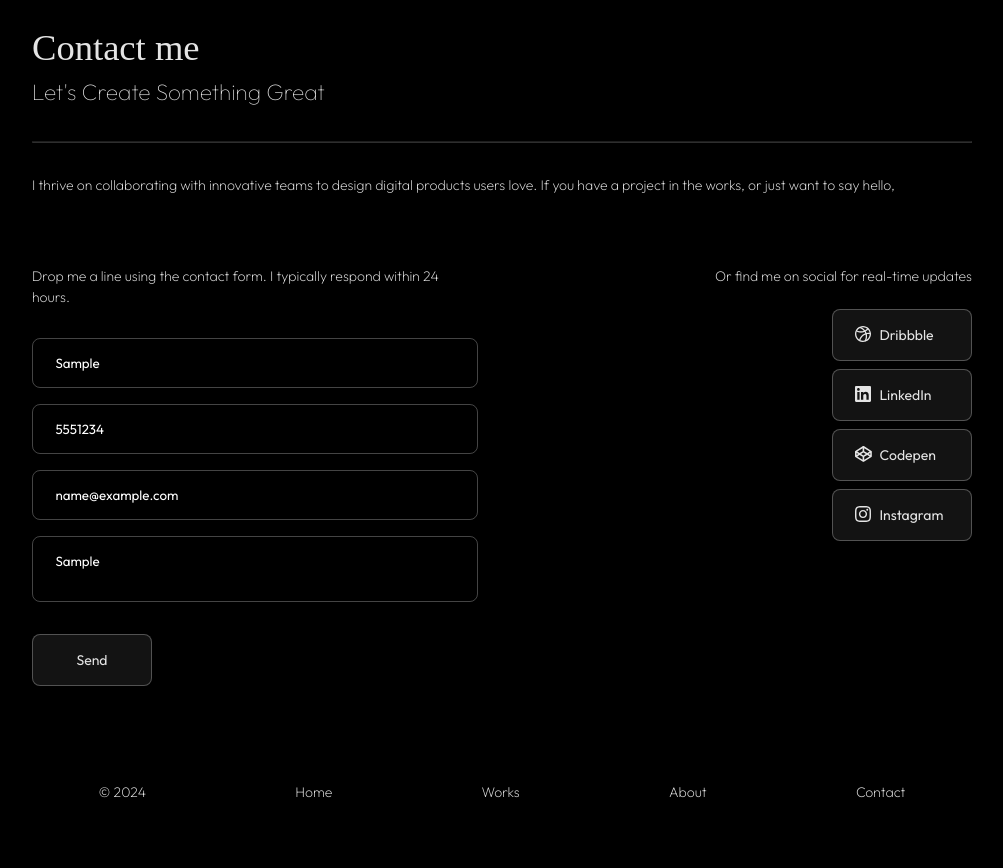
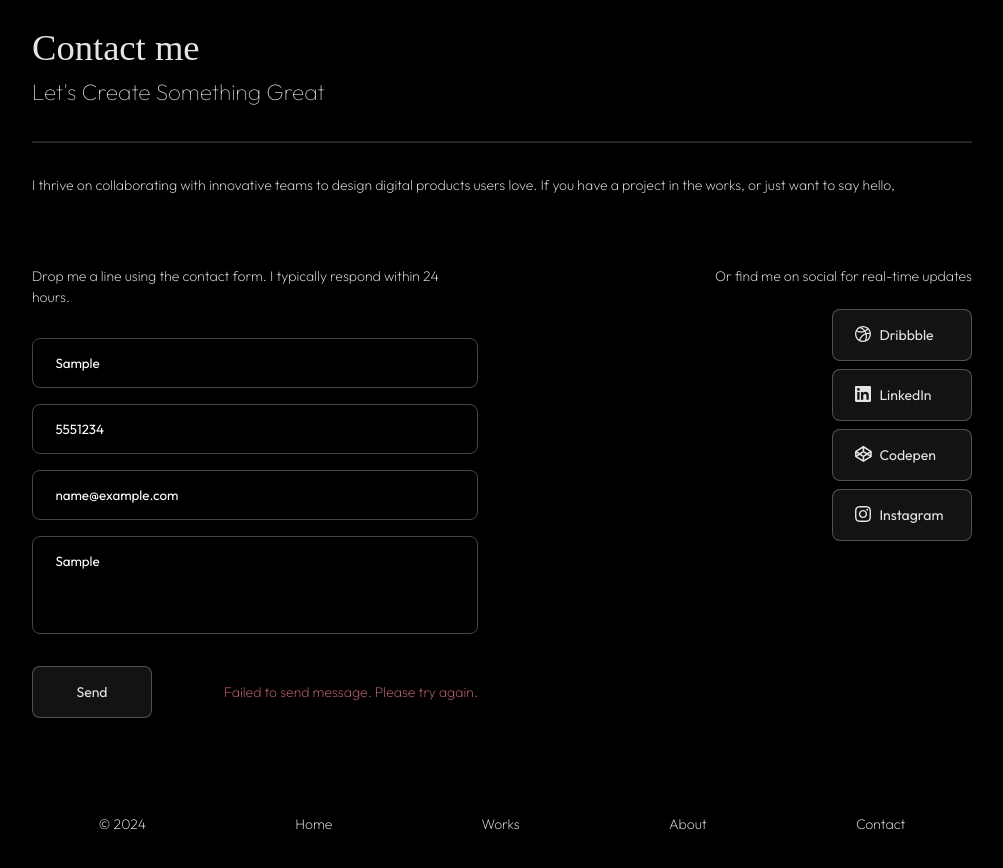
Before and after one commit to pankan/k7, a Vue app: page /contact in a window 1280 px wide. Both pictures are taken after typing "Sample", "5551234", "name@example.com", "Sample" into the empty fields and a click on the button "Send". Shown: the top 868 px of the page, without its empty margins (138-1141 px from the left). Built offline with nearby package versions, Linux system fonts and the light colour scheme; no server answers; a web font is replaced by a local one.

Commit message:
contact form

```diff
--- a/src/assets/styles/main.scss
+++ b/src/assets/styles/main.scss
@@ -2,6 +2,7 @@
 
 $primary-color: #E4E4E4;
 $background-color: #000;
+$loader-bg: #000000dd;
 $button-background: #ffffff13;
 $button-border: #ffffff44;
 $button-hover-background: #ffffff26;
@@ -9,6 +10,7 @@ $job-background: #ffffff26;
 $input-border: #ffffff44;
 $input-focus-outline: #ffffff88;
 $thumb-bg: #1F1F1F;
+$green: #54c483;
 
 * {
   box-sizing: border-box;
@@ -222,6 +224,7 @@ img.fill-in {
 
   .col {
     width: 50%;
+    position: relative;
   }
 }
 
@@ -231,6 +234,7 @@ img.fill-in {
   gap: 1rem;
   flex-direction: column;
   align-items: flex-start;
+  width: 100%;
 }
 
 .social {
@@ -250,7 +254,6 @@ img.fill-in {
   }
 }
 
-.contact-form {
 input,
 textarea {
   background: none;
@@ -262,12 +265,124 @@ img.fill-in {
   resize: none;
   font-family: "Outfit", sans-serif;
 }
-}
 
 input,
 textarea {
   &:focus {
     outline: 1px solid $input-focus-outline;
+  }
+}
+
+.loader-wrapper{
+  background: $loader-bg;
+  position: absolute;
+  width: 100%;
+  height: 100%;
+  display: grid;
+  place-items: center;
+}
+
+.spinner {
+  width: 44px;
+  height: 44px;
+  margin: 100px auto;
+  background-color: none;
+  border: 3px solid #fff;
+
+  border-radius: 100%;
+  animation: scaleout 1.8s infinite ease-in-out;
+}
+
+@keyframes scaleout {
+  0% {
+    transform: scale(0);
+  } 100% {
+    transform: scale(1.0);
+    opacity: 0;
+  }
+}
+.buttons{
+  width: 100%;
+  display: flex;
+  align-items: center;
+  justify-content: space-between;
+}
+.modal{
+  display: flex;
+  gap: 8px;
+  align-items: center;
+  animation: slidein 1.2s ease-in-out;
+}
+@keyframes slidein {
+  0% {
+    transform: translateX(-20px);
+    opacity: 0;
+  } 100% {
+    transform: translateX(0);
+    opacity: 1;
+  }
+}
+.error{
+  color: #c26573;
+}
+.success-icon{
+  width: 20px;
+  height: 20px;
+  svg{
+    width: 20px;
+    height: 20px;
+  }
+}
+.svg-success {
+  display: inline-block;
+  vertical-align: top;
+  height: 300px;
+  width: 300px;
+  opacity: 1;
+  overflow: visible;
+
+  @keyframes tick {
+    0% {
+      stroke-dashoffset: 16px;
+      opacity: 1
+    }
+
+    100% {
+      stroke-dashoffset: 31px;
+      opacity: 1
+    }
+  }
+
+  @keyframes circle {
+    0% {
+      stroke-dashoffset: 72px;
+      opacity: 1
+    }
+
+    100% {
+      stroke-dashoffset: 0px;
+      opacity: 1
+    }
+  }
+
+  .success-tick {
+    fill: none;
+    stroke-width: 2px;
+    stroke: $green;
+    stroke-dasharray: 15px, 15px;
+    stroke-dashoffset: -14px;
+    animation: tick 450ms ease 1400ms forwards;
+    opacity: 0;
+  }
+
+  .success-circle-outline {
+    fill: none;
+    stroke-width: 2px;
+    stroke: $green;
+    stroke-dasharray: 72px, 72px;
+    stroke-dashoffset: 72px;
+    animation: circle 300ms ease-in-out 800ms forwards;
+    opacity: 0;
   }
 }
 
--- a/src/views/Contact.vue
+++ b/src/views/Contact.vue
@@ -1,5 +1,50 @@
 <script setup lang="ts">
   import Footer from '../components/Footer.vue'
+  import { ref } from 'vue'
+
+  const name = ref('')
+  const phone = ref('')
+  const email = ref('')
+  const message = ref('')
+  const isLoading = ref(false)
+  const formSuccess = ref(false)
+  const formError = ref(false)
+
+  const submitForm = async () => {
+    const formData = new FormData()
+    formData.append('name', name.value)
+    formData.append('phone', phone.value)
+    formData.append('email', email.value)
+    formData.append('message', message.value)
+
+    try {
+      formSuccess.value = false
+      formError.value = false
+      isLoading.value = true
+
+      const response = await fetch('https://script.google.com/macros/s/AKfycbyedRK9BckrnNM02sWbO4bccwn_oVBlNHXLagcysauobNfEEksRyh0dLs9171cqTiE7-g/exec', {
+        method: 'POST',
+        body: formData,
+      });
+
+      if (response.ok) {
+        // Clear form fields on successful submission
+        name.value = ''
+        phone.value = ''
+        email.value = ''
+        message.value = ''
+        isLoading.value = false
+        formSuccess.value = true
+      } else {
+        isLoading.value = false
+        formError.value = true
+      }
+    } catch (error) {
+      console.error('Error:', error)
+      isLoading.value = false
+      formError.value = true
+    }
+  };
 </script>
 
 <template>
@@ -13,12 +58,31 @@
       <br>
       <div class="two-cols">
         <div class="contact-form col">
+          <div class="loader-wrapper" v-if="isLoading">
+            <div class="spinner"></div>
+          </div>
           <p>Drop me a line using the contact form. I typically respond within 24 hours.</p>
-          <input type="text" placeholder="Name">
-          <input type="tel" placeholder="Phone">
-          <input type="email" placeholder="Email">
-          <textarea placeholder="Message"></textarea>
-          <a href="#"><button>Send</button></a>
+          <form @submit.prevent="submitForm" class="contact-form">
+            <input type="text" placeholder="Name" v-model="name" required>
+            <input type="tel" placeholder="Phone" v-model="phone" required>
+            <input type="email" placeholder="Email" v-model="email" required>
+            <textarea placeholder="Message" rows="4" v-model="message" required></textarea>
+            <div class="buttons">
+              <button type="submit">Send</button>
+              <div class="modal success" v-if="formSuccess">
+                <div class="success-icon">
+                  <svg xmlns="http://www.w3.org/2000/svg" class="svg-success" viewBox="0 0 24 24">
+                    <g stroke-linecap="round" stroke-linejoin="round" stroke-miterlimit="10">
+                      <circle class="success-circle-outline" cx="12" cy="12" r="11.5"/>
+                      <polyline class="success-tick" points="17,8.5 9.5,15.5 7,13"/>
+                    </g>
+                  </svg>
+                </div>
+                Message sent successfully!
+              </div>
+              <div class="modal error" v-if="formError">Failed to send message. Please try again.</div>
+            </div>
+          </form>
         </div>
         <div class="social col">
           <p>Or find me on social for real-time updates</p>
```
Lines whose indentation alone changed are shown as unchanged.
